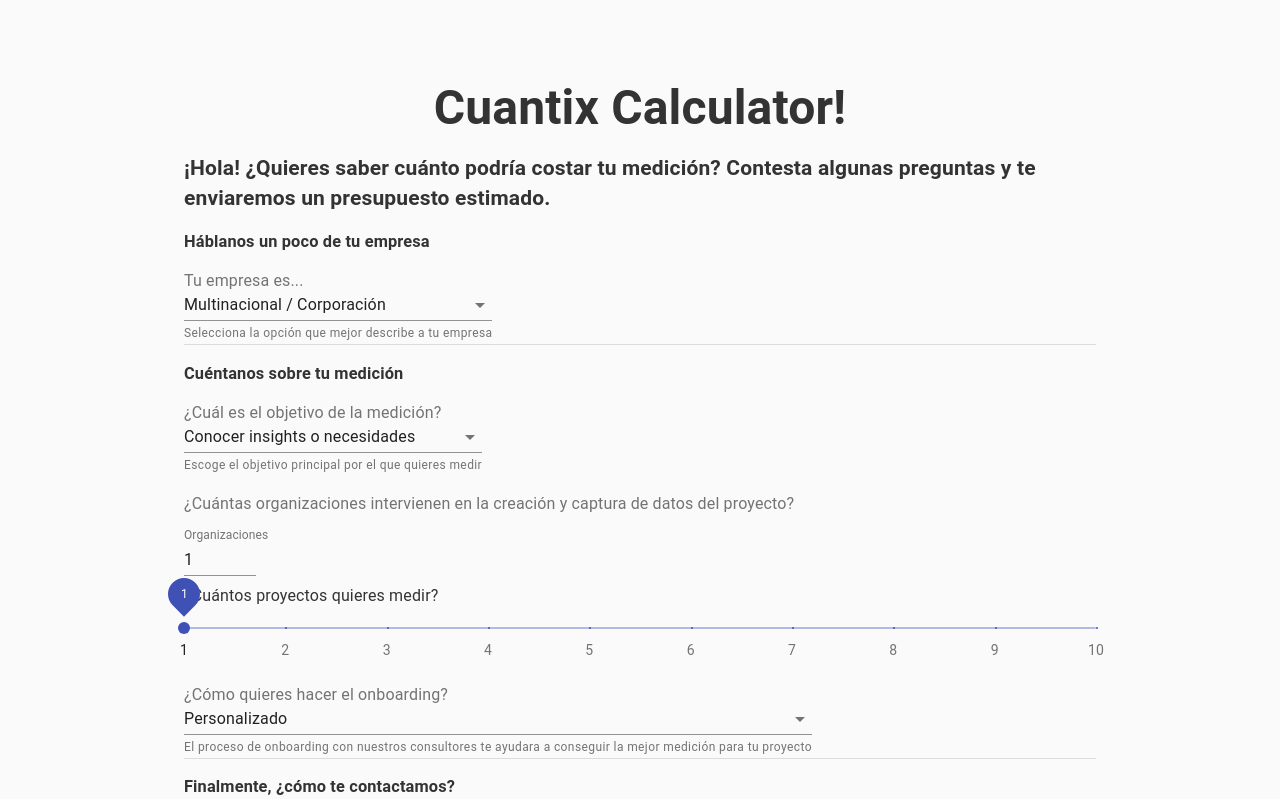
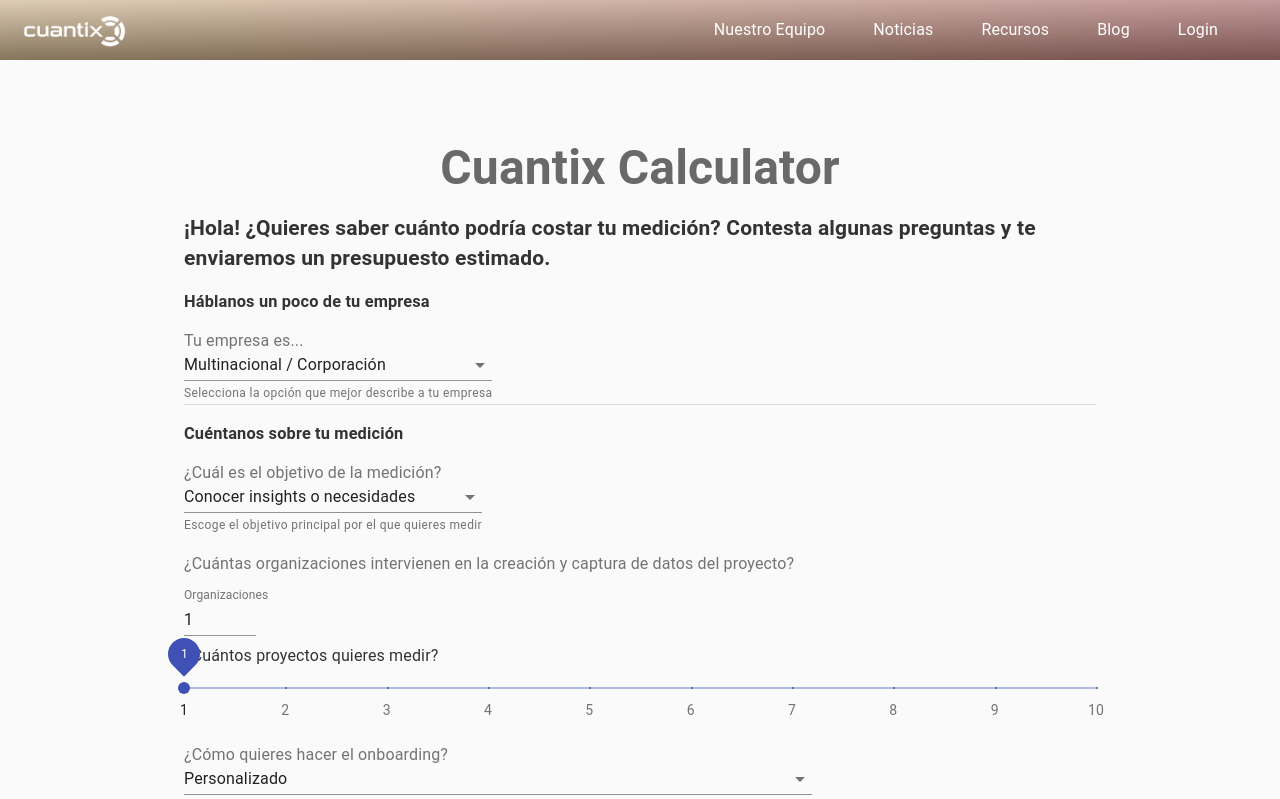
Before and after one commit to fontcuberta/calculator, a Next.js app: page / in a window 1280 px wide. Shown: the top 799 px of the page. Built offline with nearby package versions, Linux system fonts and the light colour scheme.

Commit message:
Add cuantix logo

```diff
--- /dev/null
+++ b/src/components/Links.tsx
@@ -0,0 +1,95 @@
+import React from "react"
+import { makeStyles } from "@material-ui/core/styles"
+import Link from "@material-ui/core/Link"
+import Typography from "@material-ui/core/Typography"
+
+const useStyles = makeStyles(theme => ({
+  link: {
+    margin: theme.spacing(3),
+  },
+}))
+
+export default function Links() {
+  const classes = useStyles()
+  const preventDefault = (event: any) => event.preventDefault()
+
+  return (
+    <div className="header">
+      <div className="custom-logo">
+        <img src="logo-white.png" alt="cuantix" />
+      </div>
+      <div className="menu">
+        <Typography>
+          <Link
+            href="#"
+            onClick={preventDefault}
+            color="inherit"
+            underline="none"
+            className={classes.link}
+          >
+            {"Nuestro Equipo"}
+          </Link>
+          <Link
+            href="#"
+            onClick={preventDefault}
+            color="inherit"
+            underline="none"
+            className={classes.link}
+          >
+            {"Noticias"}
+          </Link>
+          <Link
+            href="#"
+            onClick={preventDefault}
+            color="inherit"
+            underline="none"
+            className={classes.link}
+          >
+            {"Recursos"}
+          </Link>
+          <Link
+            href="#"
+            onClick={preventDefault}
+            color="inherit"
+            underline="none"
+            className={classes.link}
+          >
+            {"Blog"}
+          </Link>
+          <Link
+            href="#"
+            onClick={preventDefault}
+            color="inherit"
+            underline="none"
+            className={classes.link}
+          >
+            {"Login"}
+          </Link>
+        </Typography>
+      </div>
+
+      <style jsx>{`
+        .header {
+          width: 100%;
+        }
+        .custom-logo {
+          float: left;
+        }
+        .custom-logo img {
+          margin-left: 20px;
+          padding-top: 10px;
+          max-width: 109px;
+        }
+        .menu {
+          float: right;
+          margin-right: 20px;
+          min-height: 60px;
+          padding: 18px;
+        }
+        .last-child {
+          border: 2px solid #fff;
+        }
+      `}</style>
+    </div>
+  )
+}
--- /dev/null
+++ b/src/components/Navigator.tsx
@@ -0,0 +1,31 @@
+import React from "react"
+import Links from "./Links"
+const Navigator = () => {
+  return (
+    <div>
+      <React.Fragment>
+        <div className="banner-area">
+          <Links />
+        </div>
+      </React.Fragment>
+
+      <style jsx>{`
+        .banner-area {
+          font-weight: 300;
+          color: #fff;
+          z-index: 999;
+          min-height: 60px;
+          background-image: linear-gradient(180deg, rgba(0, 0, 0, 0.1), rgba(0, 0, 0, 0.1)),
+            linear-gradient(
+              58deg,
+              hsla(36.98275862068966, 92.8%, 49.02%, 0.2),
+              hsla(0.9230769230769231, 73.03%, 34.9%, 0.35)
+            ),
+            linear-gradient(180deg, transparent, rgba(0, 0, 0, 0.5));
+        }
+      `}</style>
+    </div>
+  )
+}
+
+export default Navigator
--- a/src/pages/index.tsx
+++ b/src/pages/index.tsx
@@ -1,4 +1,5 @@
-import React, { useState, FormEvent } from "react"
+import React, { useState } from "react"
+import Navigator from "../components/Navigator"
 import Head from "next/head"
 import { CssBaseline, Container, Divider, TextField } from "@material-ui/core"
 import {
@@ -27,17 +28,6 @@
   const [numberOfProjects, setNumberOfProjects] = useState(1)
   const [measureGoal, setMeasureGoal] = useState(MeasureGoal.INSIGHTS_FINDING)
   const [onboardingType, setOnboardingType] = useState(OnboardingType.CUSTOMIZED)
-
-  console.log("customerName", customerName)
-  console.log("companyType", companyType)
-  console.log("customerLastname", customerLastname)
-  console.log("customerEmail", customerEmail)
-  console.log("customerPhone", customerPhone)
-  console.log("customerCountry", customerCountry)
-  console.log("numberOfOrganizations", numberOfOrganizations)
-  console.log("numberOfProjects", numberOfProjects)
-  console.log("measureGoal", measureGoal)
-  console.log("onboardingType", onboardingType)
 
   const marks = new Array(10)
     .fill(0)
@@ -74,10 +64,11 @@
         <link rel="icon" href="/favicon.ico" />
       </Head>
       <React.Fragment>
+        <Navigator />
         <CssBaseline />
         <Container maxWidth="md">
           <div className="hero">
-            <h1 className="title">Cuantix Calculator!</h1>
+            <h1 className="title">Cuantix Calculator</h1>
             <h2>
               ¡Hola! ¿Quieres saber cuánto podría costar tu medición? Contesta algunas preguntas y
               te enviaremos un presupuesto estimado.
@@ -267,39 +258,11 @@
           padding-top: 80px;
           line-height: 1.15;
           font-size: 48px;
+          color: #696969;
         }
         .title,
         .description {
           text-align: center;
-        }
-        .row {
-          max-width: 880px;
-          margin: 80px auto 40px;
-          display: flex;
-          flex-direction: row;
-          justify-content: space-around;
-        }
-        .card {
-          padding: 18px 18px 24px;
-          width: 220px;
-          text-align: left;
-          text-decoration: none;
-          color: #434343;
-          border: 1px solid #9b9b9b;
-        }
-        .card:hover {
-          border-color: #067df7;
-        }
-        .card h3 {
-          margin: 0;
-          color: #067df7;
-          font-size: 18px;
-        }
-        .card p {
-          margin: 0;
-          padding: 12px 0 0;
-          font-size: 13px;
-          color: #333;
         }
         .selector {
           margin-top: 20px;
```
Also changed, not shown: public/logo-white.png (added).
